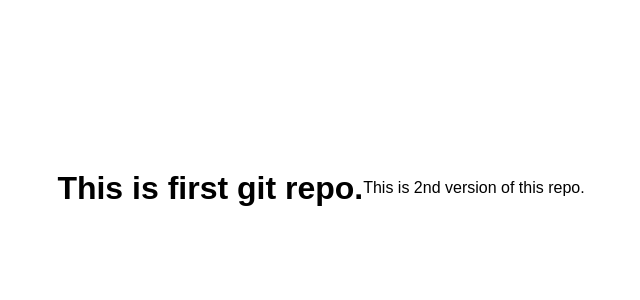
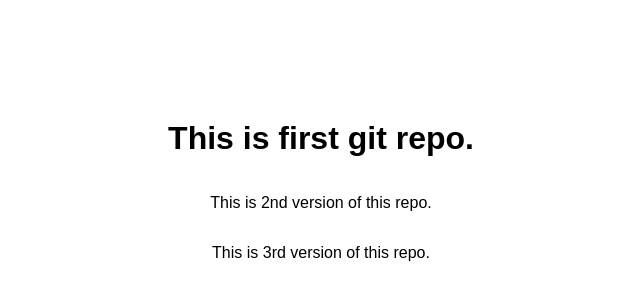
Before and after one commit to mdnehalakhtar/FirstGitRepo, a plain HTML site: page index.html in a window 1280 px wide. Shown: the part 220-520 px from the top of the page, without its empty margins (327-967 px from the left). Drawn offline with Linux system fonts and the light colour scheme.

Commit message:
This is v3 commit.

```diff
--- a/index.html
+++ b/index.html
@@ -14,11 +14,13 @@
             display: flex;
             align-items: center;
             justify-content: center;
+            flex-direction: column;
         }
     </style>
 </head>
 <body>
     <h1>This is first git repo.</h1>
     <p>This is 2nd version of this repo.</p>
+    <p>This is 3rd version of this repo.</p>
 </body>
 </html>
```
